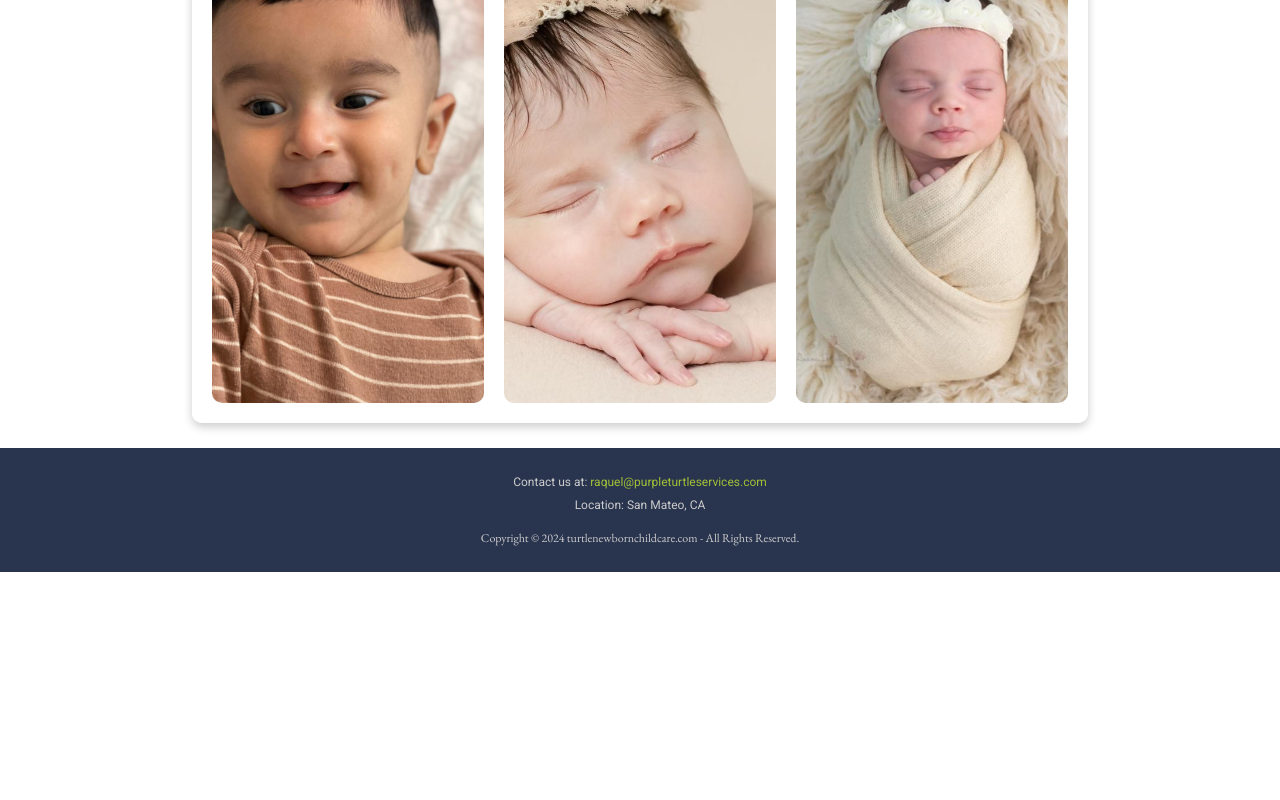
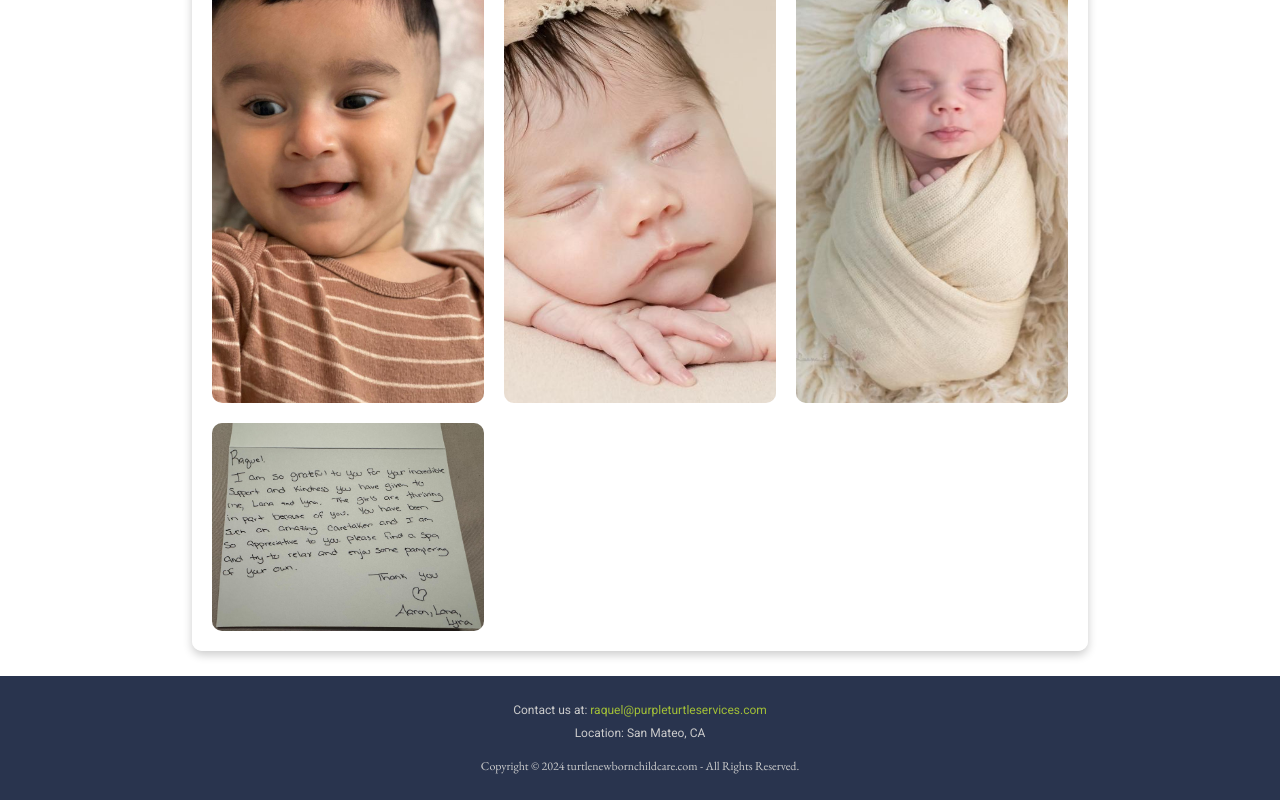
Before and after one commit to Victor-Settin/SiteQueenDoula, a React (Create React App) app: page /gallery in a window 1280 px wide. Shown: the part 676-1476 px from the top of the page. Before the commit the page ends 1248 px from the top, so only its background shows below. Built offline with nearby package versions, Linux system fonts and the light colour scheme.

Commit message:
add letterRaquel

```diff
--- a/src/Pages/Gallery/Gallery.js
+++ b/src/Pages/Gallery/Gallery.js
@@ -1,17 +1,19 @@
 import React, { useState } from 'react';
 import './Gallery.css';
 import img1 from '../../Images/a1.jpg';
+import img2 from '../../Images/img2121.jpg';
+import img3 from '../../Images/img321.jpg';
+import img4 from '../../Images/img11.jpg';
+import img5 from '../../Images/LetterForRaquel.jpg';
 import img6 from '../../Images/a6.jpg';
 import img7 from '../../Images/a7.jpg';
 
-import img2 from '../../Images/img2121.jpg';
-import img3 from '../../Images/img321.jpg';
-import img4 from '../../Images/img11.jpg';
+
 import { motion } from 'framer-motion';
 import 'react-image-lightbox/style.css';
 import Lightbox from 'react-image-lightbox';
 
-const images = [img1,img2,img3,img4, img6, img7];
+const images = [img1,img2,img3,img4,img6,img7,img5];
 
 const Gallery = () => {
   const [isOpen, setIsOpen] = useState(false);
```
Also changed, not shown: src/Images/LetterForRaquel.jpg (added).
